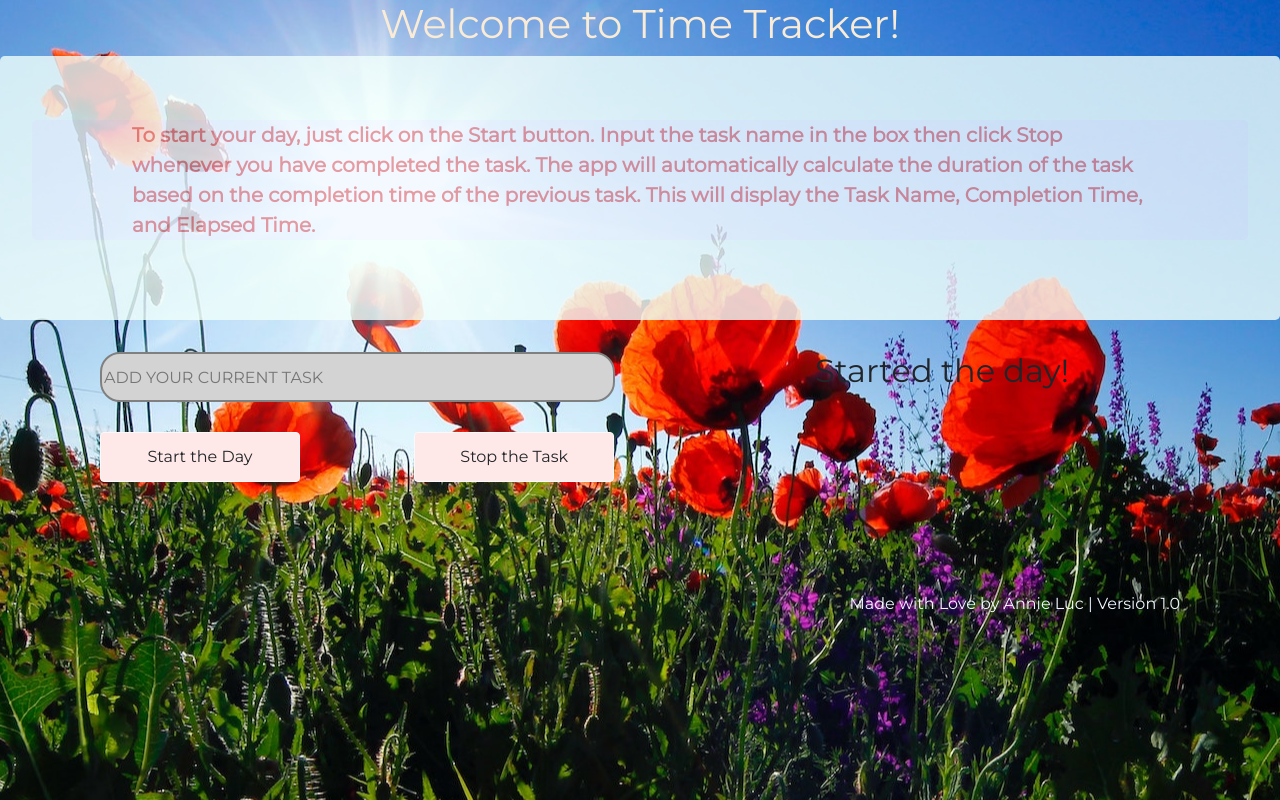
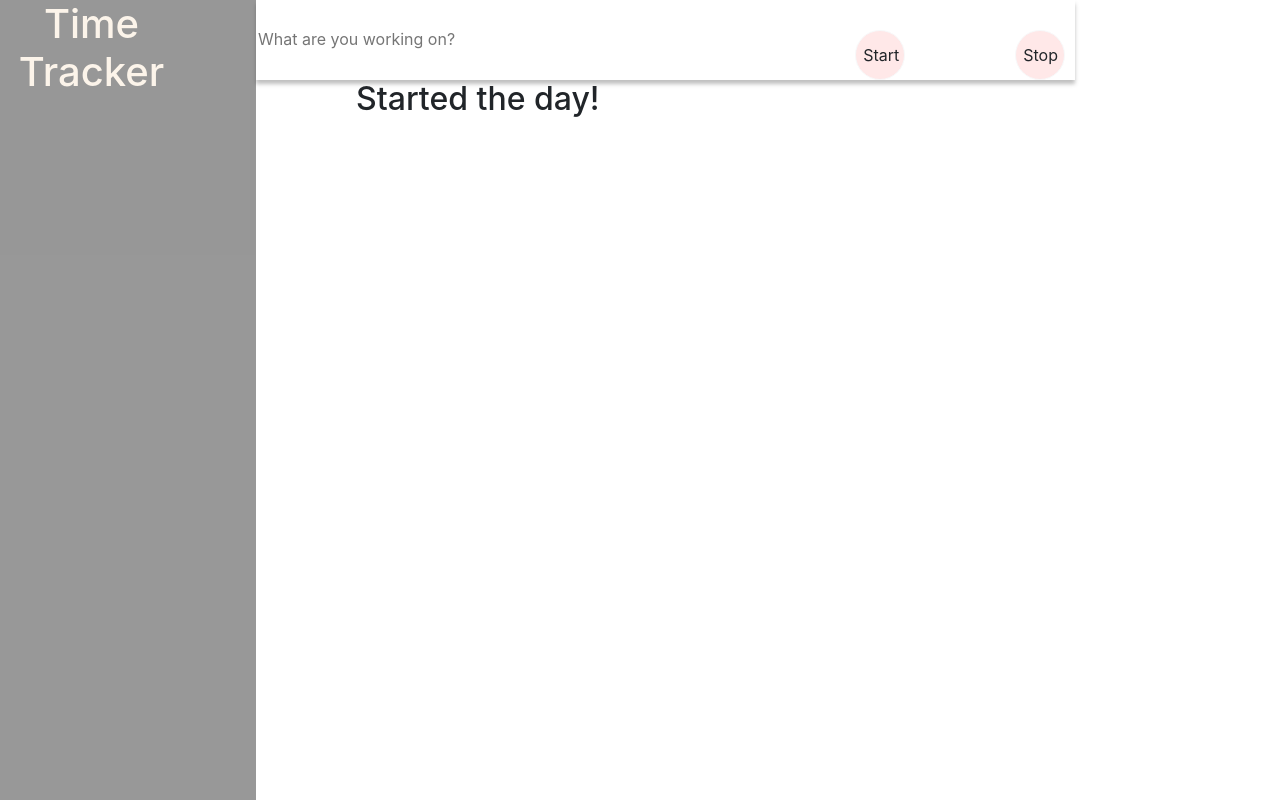
Before and after one commit to luckytiger18/time-tracker, a plain HTML site: page index.html in a window 1280 px wide. Drawn offline with nearby package versions, Linux system fonts and the light colour scheme.

Commit message:
changed layout

```diff
--- a/index.html
+++ b/index.html
@@ -12,27 +12,34 @@
 </head>
 
 <body>
-    <h1>Welcome to Time Tracker!</h1>
-    <div id="descriptionContainer" class="jumbotron">
+    <div id="sideBar">
+        <div id="welcomeTitle">
+            <h1>Time Tracker</h1>
+        </div>
+        <!-- TODO: add timer function in timeTracker.js -->
+
+    </div>
+    <!-- <div id="descriptionContainer" class="jumbotron">
         <p class="description">To start your day, just click on the Start button. Input the task name in the box then
             click Stop whenever you have completed the task. The app will automatically calculate the duration of the
             task based on the completion time of the previous task. This will display the Task Name, Completion Time,
             and Elapsed Time.</p>
-    </div>
-    <div class="mainContent">
-        <div class="taskWidget">
-            <div class="addToList">
-                <input id="taskInput" onfocus="this.value=''"
-                    placeholder="ADD YOUR CURRENT TASK"></input>
+    </div> -->
+    <div id="mainContent">
+        <div id="headerBar">
+            <div id="addToList">
+                <input id="taskInput" onfocus="this.value=''" placeholder="What are you working on?"></input>
+                <button type="button" class="btn btn-light" id="startButton" onclick="startButton()">Start</button>
+                <button type="button" class="btn btn-light" id="stopButton" onclick="stopTask()">Stop</button>
             </div>
 
+
             <div class="startAndStop">
-                <button type="button" class="btn btn-light" id="startButton" onclick="startButton()">Start the
-                    Day</button>
-                <button type="button" class="btn btn-light" id="stopButton" onclick="stopTask()">Stop the Task</button>
+                <!-- <button type="button" class="btn btn-light" id="startButton" onclick="startButton()">Start the
+                    Day</button> -->
             </div>
         </div>
-        <div class="displayWidget">
+        <div id="displayWidget">
             <h2>Started the day!</h2>
             <div id="list"></div>
 
@@ -43,6 +50,6 @@
     <!-- <script src="moment.js"></script> -->
 </body>
 
-<footer>Made with Love by Annie Luc | Version 1.0</footer>
+<!-- <footer>Made with Love by Annie Luc | Version 1.0</footer> -->
 
 </html>
--- a/style.css
+++ b/style.css
@@ -1,9 +1,6 @@
 body{
-    background: url("./images/corina-ardeleanu-sWlxCweDzzs-unsplash.jpg") no-repeat center fixed;
-    object-fit: fill;
-    font-family: 'Montserrat', sans-serif;
-    position: relative;
-    background-color: black;
+    display: flex;
+    flex-direction: row;
     width: 100%;
 }
 
@@ -11,25 +8,34 @@ h1{
     color: antiquewhite;
     text-align: center;
 }
+#headerBar {
+    display: flex;
+    flex-direction: row;
+    width: 100%;
+}
 
-.addToList{
-   padding: 0 100px;
+#addToList{
+   width: 80%;
+   height: 80px;
+   background: #FFFFFF;
+   box-shadow: 0px 4px 4px rgba(0, 0, 0, 0.25);
+   display: flex;
+   flex-direction: row;
 }
 
 #taskInput {
-    height: 50px;
-    width: 515px;
-    border-radius: 20px;
-    border: solid 2px;
-    border-color:gray;
-    background-color:lightgray;
+    height: 78px;
+    width: 100%;
+    border: none;
+
 }
 
 #startButton, #stopButton {
-    width: 200px;
+    width: 50px;
     height: 50px;
     margin: 30px 10px 10px 100px;
-    font-weight: 100px;
+    border-radius: 50%;
+    padding: 7px;
 }
 .btn {
     align-items: center;
@@ -45,8 +51,11 @@ h2 {
     padding: 0 100px;
 }
 
-.mainContent {
+#mainContent {
     display: flex;
+    flex-direction: column;
+    margin-left: 20%;
+    width: 100%;
 }
 
 footer {
@@ -55,14 +64,6 @@ footer {
     justify-content: flex-end;
     padding: 100px;
 
-}
-
-p{
-    color: teal;
-    background-color: aliceblue;
-    border-radius: 5px;
-    font-weight: bold;
-    font-size: 20px;
 }
 
 .description {
@@ -75,3 +76,19 @@ p{
     background-color: rgb(240, 255, 252);
     opacity: 0.8;
 }
+
+#welcomeTitle {
+width: 183px;
+height: 20%;
+color: #E5E5E5;
+}
+
+#sideBar {
+    position: absolute;
+    width: 20%;
+    height: 100%;
+    display: flex;
+    flex-direction: column;
+    background: #323232;
+    opacity: 0.5;
+}
```
